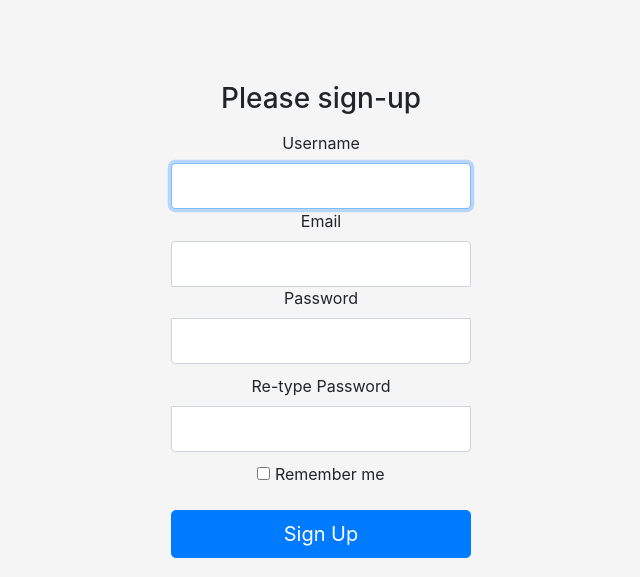
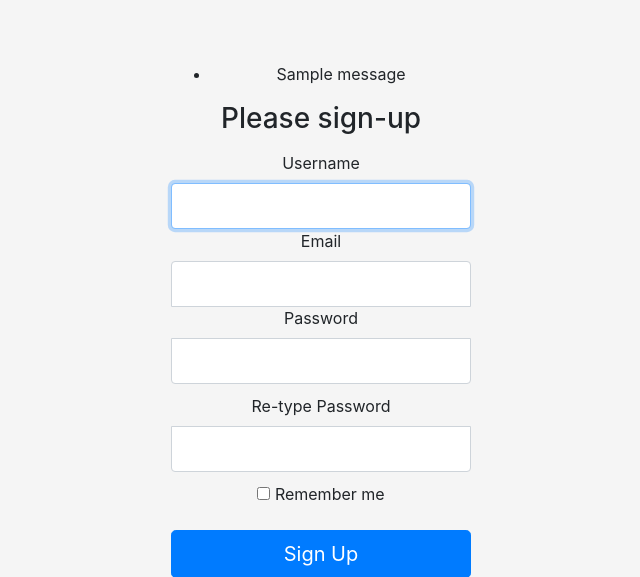
Before and after one commit to Code-Institute-Submissions/edwardgurney-ClassicHouseStore_OctResub, a Django app: page /signup/ in a window 1280 px wide. Shown: the top 577 px of the page, without its empty margins (319-959 px from the left). Run offline with Django 3.2, Linux system fonts and the light colour scheme; tables that the repository leaves empty hold one stand-in row (values such as "Sample post"); one stand-in notice (Sample message) is shown.

Commit message:
Using Django messages, Gmail not working

```diff
--- a/p5_ecommerce_store/views.py
+++ b/p5_ecommerce_store/views.py
@@ -14,6 +14,7 @@ from django.http import JsonResponse
 from django.urls import reverse_lazy
 from django.core.mail import EmailMessage
 from django.template.loader import render_to_string, get_template
+from django.contrib import messages
 stripe.api_key = settings.STRIPE_SECRET_KEY
 
 class StoreFrontView(generic.ListView):
@@ -101,6 +102,7 @@ def send_user_email(subject, message, recipient):
 	try:
 		send_mail.send()
 	except Exception as e:
+		messages.add_message(request, messages.WARNING, e)
 		pass
 
 
--- a/templates/registration/signup.html
+++ b/templates/registration/signup.html
@@ -84,6 +84,13 @@ body {
   <body class="text-center">
 
 <main class="form-signin">
+  {% if messages %}
+<ul class="messages">
+    {% for message in messages %}
+    <li{% if message.tags %} class="{{ message.tags }}"{% endif %}>{{ message }}</li>
+    {% endfor %}
+</ul>
+  {% endif %}
   <form method="POST">{% csrf_token %}
     <h1 class="h3 mb-3 fw-normal">Please sign-up</h1>
     {% for field in form %}
```
Also changed, not shown: templates/registration/login.html (+7 -0 lines).
